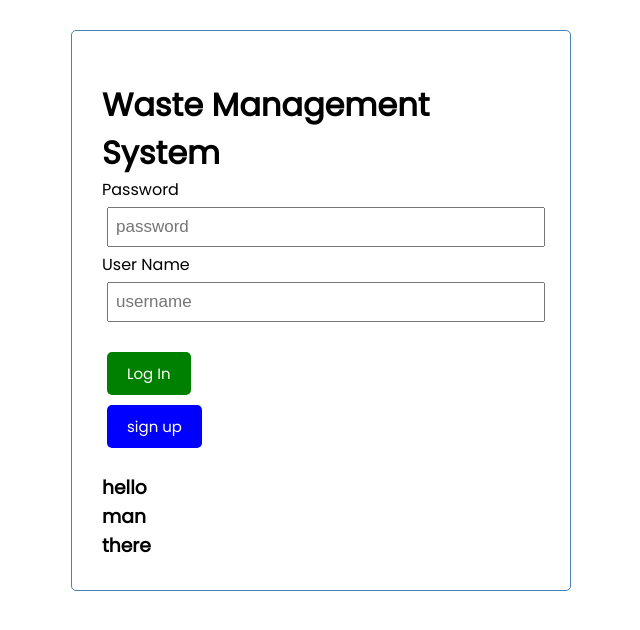
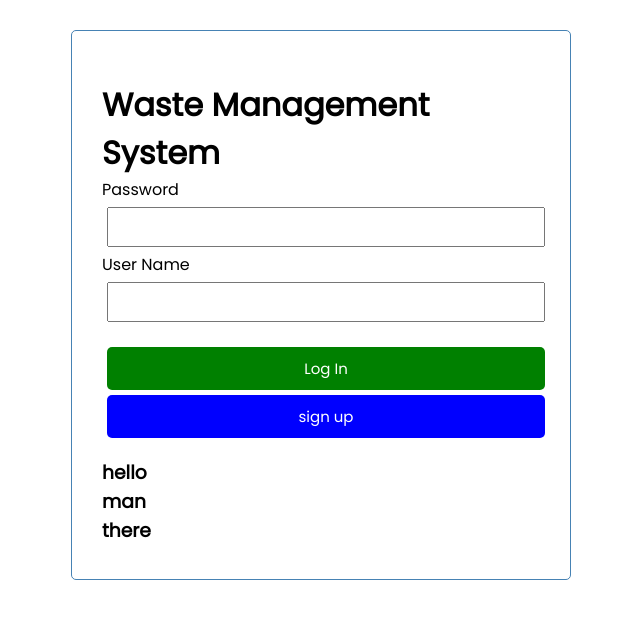
Before and after one commit to masoudz88/food_donations_frontend, a React (Create React App) app in the folder waste-management/: page / in a window 1280 px wide. Shown: the top 630 px of the page, without its empty margins (319-959 px from the left). Built offline with nearby package versions, Linux system fonts and the light colour scheme.

Commit message:
get value of the inputs using useState

```diff
--- a/waste-management/src/App.js
+++ b/waste-management/src/App.js
@@ -21,7 +21,7 @@ const App=()=> {
 )
   return (
     <div className="container">
-      <Input/>
+      <Input />
       <Header/>
 
       <Tasks tasks={tasks}/>
--- a/waste-management/src/components/Button.js
+++ b/waste-management/src/components/Button.js
@@ -2,7 +2,7 @@ const Button = ({ color, text, onClick}) => {
     return (
         <div>
             <button style={{backgroundColor: color}}
-            className="btn" onClick={onClick}>{text}</button>
+            className="btn btn-block" onClick={onClick}>{text}</button>
         </div>
     )
 }
--- a/waste-management/src/components/Input.js
+++ b/waste-management/src/components/Input.js
@@ -1,15 +1,19 @@
-
+import {useState} from "react"
 const Input = ({title}) => {
+    const [password, setPass] = useState("" )
+    const [username, setUser] = useState("" )
     return (
         <form className="form-control">
             <h1 >{title}</h1>
             <div>
             <label>Password</label>
-            <input type="text" placeholder="password"></input>
+            <input type="text" value={password}
+            onChange={(e)=>setPass(e.target.value)}></input>
             </div>
             <div>
             <label>User Name</label>
-            <input type="text" placeholder="username"></input>
+            <input type="text" value={username}
+            onChange={(e)=>setUser(e.target.value)}></input>
             </div>
         </form>
     )
```
